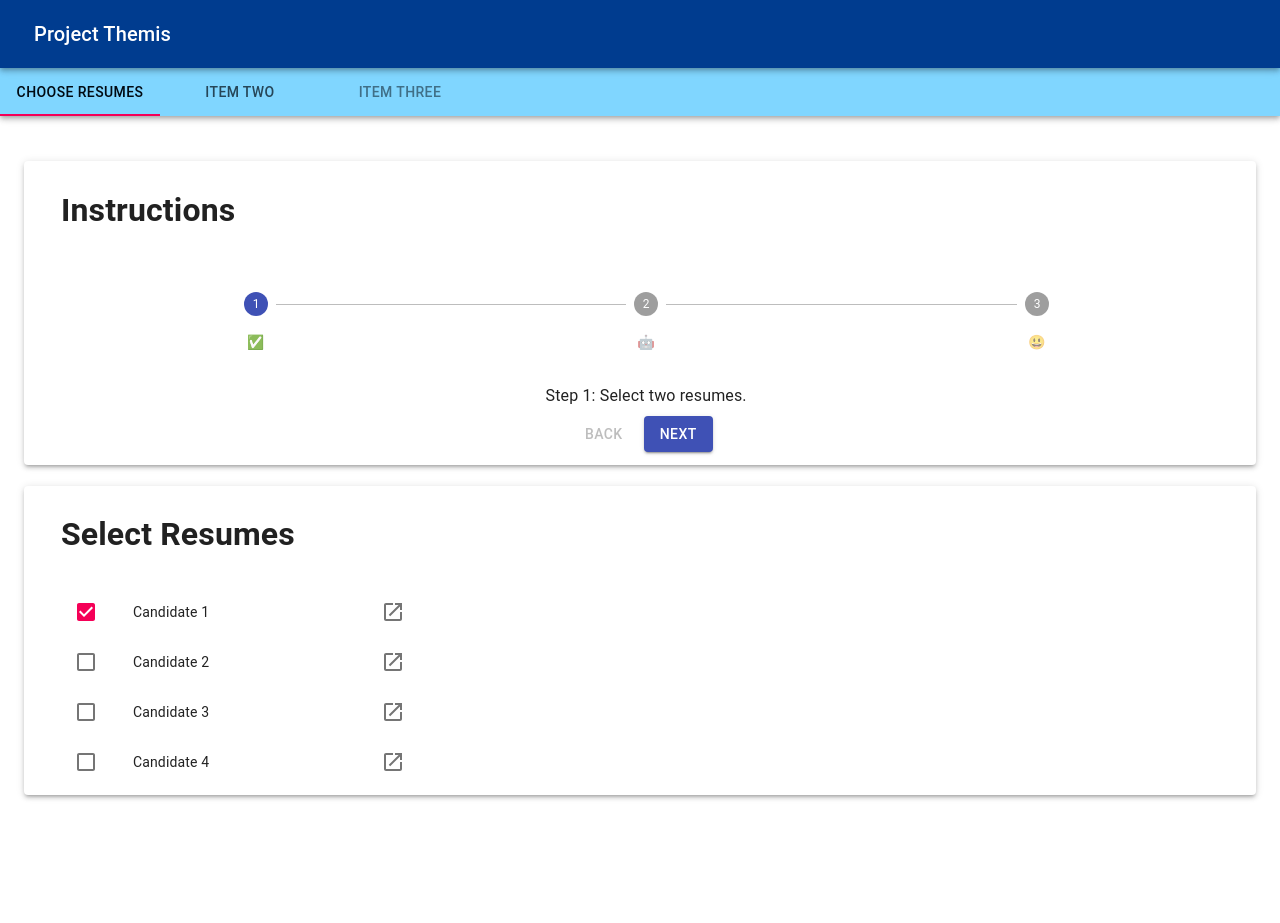
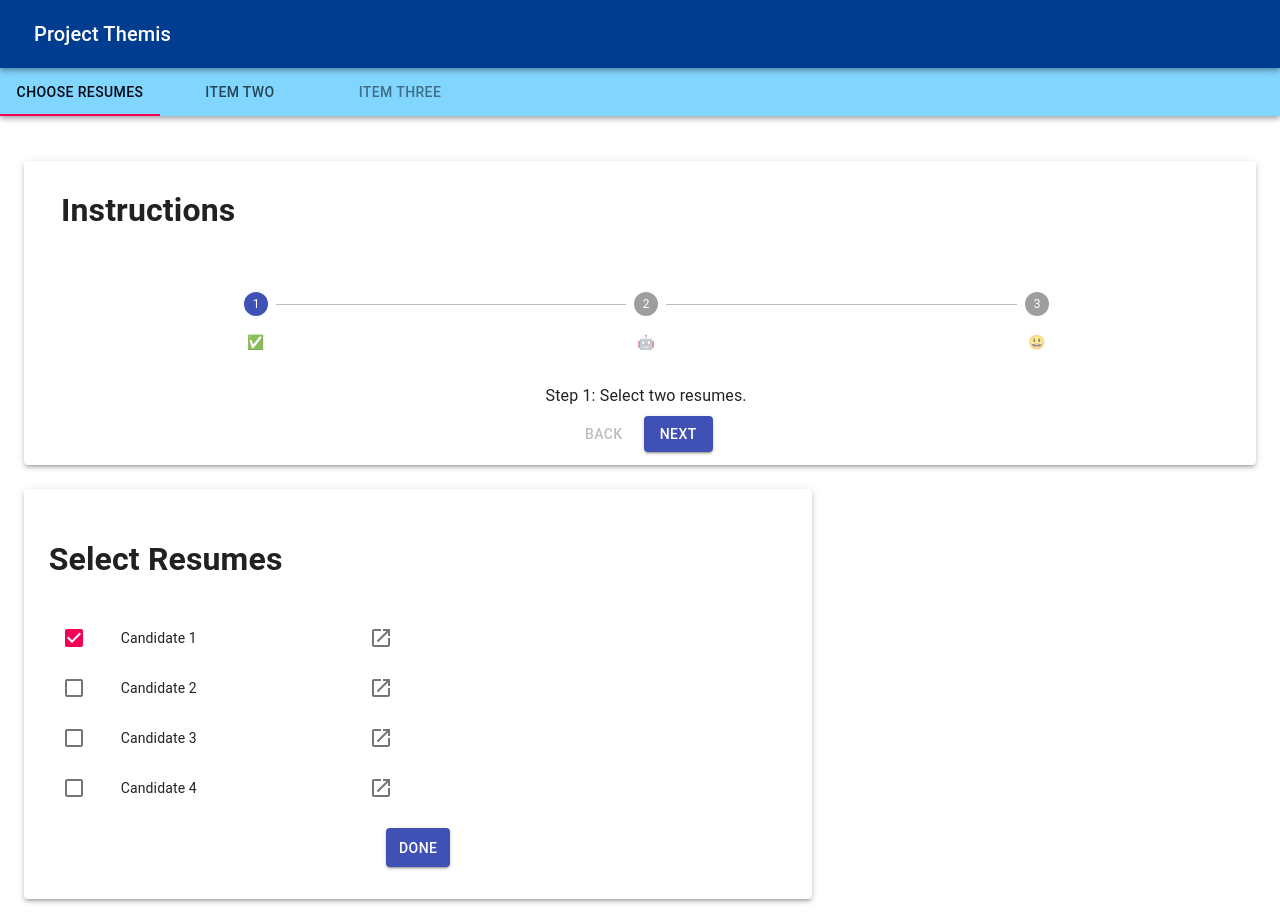
Before and after one commit to kristina-arezina/ai-hack-webapp, a React (Create React App) app: page / in a window 1280 px wide. Before the commit the page ends 819 px from the top, so only its background shows below. Built offline with nearby package versions, Linux system fonts and the light colour scheme.

Commit message:
Added select resumes

```diff
--- a/src/components/StepOne.js
+++ b/src/components/StepOne.js
@@ -8,7 +8,10 @@ import Typography from '@material-ui/core/Typography';
 import Box from '@material-ui/core/Box';
 import Instructions from "./Instructions"
 import Paper from '@material-ui/core/Paper';
-import SelectResume from "./SelectResume"
+import SelectResume from "./SelectResume";
+import Button from '@material-ui/core/Button';
+
+
 
 function TabPanel(props) {
   const { children, value, index, ...other } = props;
@@ -77,9 +80,12 @@ export default function StepOne() {
             <Instructions/>
         </Paper>
 
-        <Paper style={{paddingLeft:"3%"}} elevation={3}>
-          <h1 style={{paddingTop:"2%", textAlign:"left"}}>Select Resumes</h1>
+        <Paper style={{ padding:"2%", marginTop: "2%", width:"60%"}} elevation={3}>
+          <h1 style={{ textAlign:"left"}}>Select Resumes</h1>
           <SelectResume/>
+          <Button style={{padding:"1%", margin: "1%"}} variant="contained" color="primary">
+            Done
+          </Button>
         </Paper>
       </TabPanel>
       <TabPanel value={value} index={1}>
```
